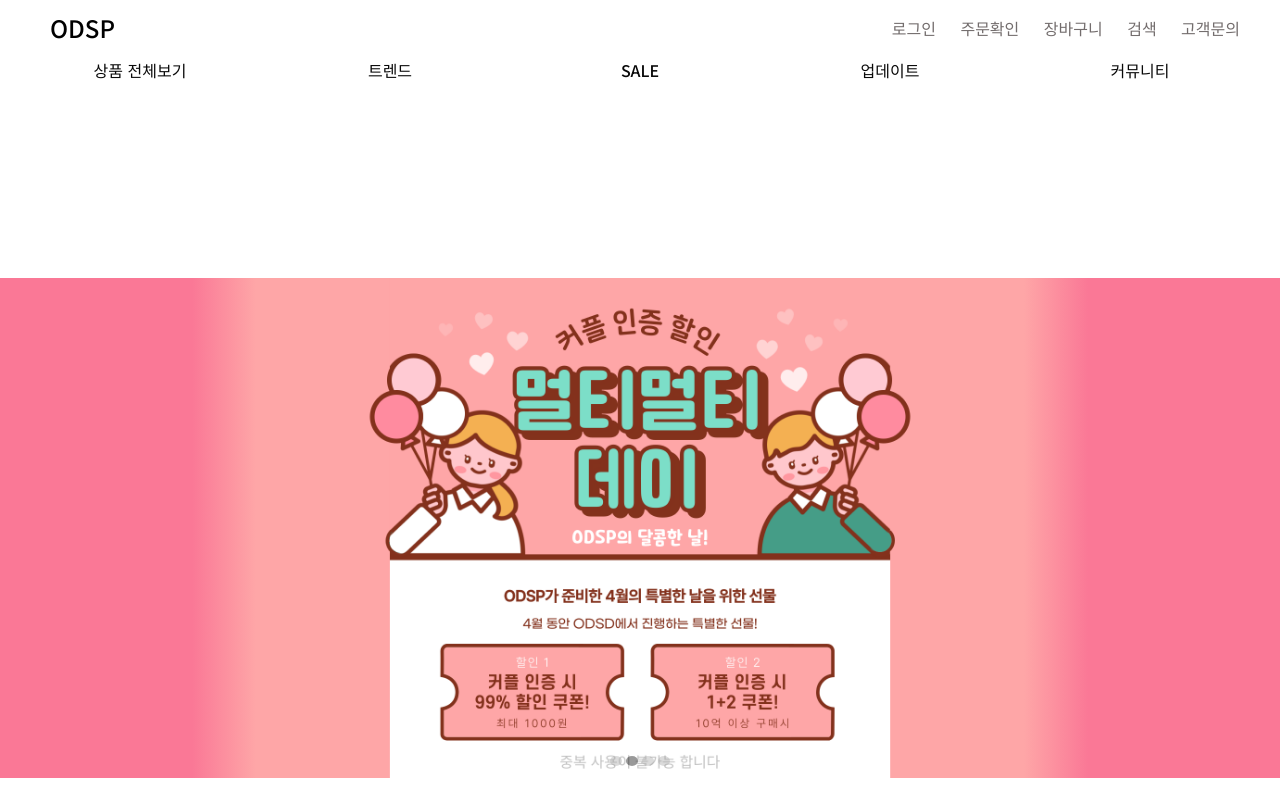
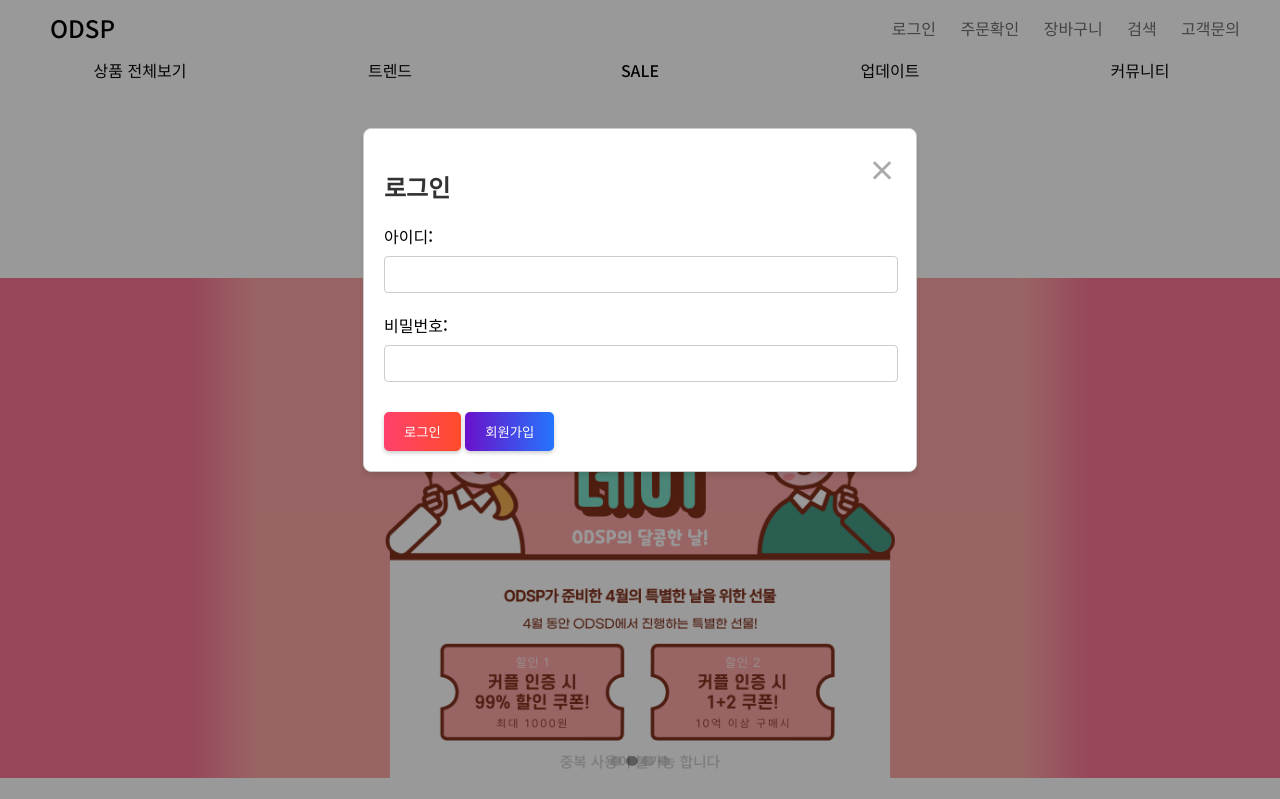
Before and after one commit to jun1378527/ONE_DAY_PROJECT_1st, a plain HTML site: page main.html in a window 1280 px wide. Both pictures are taken after a click on the link "로그인". Shown: the top 799 px of the page. Drawn offline with Linux system fonts and the light colour scheme.

Commit message:
login add

```diff
--- a/css/main.css
+++ b/css/main.css
@@ -231,6 +231,91 @@ footer {
     padding: 20px;
     background-color: gray;
 }
+.login-modal {
+    display: none;
+    position: fixed;
+    z-index: 1;
+    left: 0;
+    top: 0;
+    width: 100%;
+    height: 100%;
+    overflow: auto;
+    background-color: rgba(0,0,0,0.4);
+}
+
+.login-content {
+    background-color: #fff;
+    margin: 10% auto;
+    padding: 20px;
+    border: 1px solid #ccc;
+    width: 40%;
+    box-shadow: 0 4px 6px rgba(0, 0, 0, 0.1);
+    border-radius: 8px;
+}
+
+.close {
+    color: #aaaaaa;
+    float: right;
+    font-size: 28px;
+    font-weight: bold;
+}
+
+.close:hover,
+.close:focus {
+    color: #000;
+    text-decoration: none;
+    cursor: pointer;
+}
+
+h2 {
+    color: #333;
+    margin-bottom: 20px;
+}
+
+input[type="text"],
+input[type="password"] {
+    width: calc(100% - 20px);
+    padding: 10px;
+    margin-top: 8px;
+    margin-bottom: 20px;
+    border: 1px solid #ccc;
+    border-radius: 4px;
+}
+
+button[type="submit"] {
+    background-image: linear-gradient(to right, #ff416c 0%, #ff4b2b 100%);
+    color: white;
+    padding: 10px 20px;
+    border: none;
+    border-radius: 5px;
+    cursor: pointer;
+    transition: transform 0.2s ease-in-out, box-shadow 0.2s ease-in-out;
+    box-shadow: 0 2px 4px rgba(0, 0, 0, 0.2);
+}
+
+button[type="submit"]:hover {
+    transform: scale(1.05);
+    box-shadow: 0 4px 8px rgba(0, 0, 0, 0.3);
+}
+
+
+button[type="button"] {
+    background-image: linear-gradient(to right, #6a11cb 0%, #2575fc 100%);
+    color: white;
+    padding: 10px 20px;
+    border: none;
+    border-radius: 5px;
+    cursor: pointer;
+    transition: transform 0.2s ease-in-out, box-shadow 0.2s ease-in-out;
+    margin-top: 10px;
+    box-shadow: 0 2px 4px rgba(0, 0, 0, 0.2);
+}
+
+button[type="button"]:hover {
+    transform: scale(1.05);
+    box-shadow: 0 4px 8px rgba(0, 0, 0, 0.3);
+}
+
 @keyframes delay1s {
     0% {opacity: 0; transform: translate3d(0, -50px, 0)}
     100% {opacity: 1; transform: none}
--- a/js/main.js
+++ b/js/main.js
@@ -25,4 +25,24 @@ setInterval(() => {
   carousel.style.backgroundImage = `url(${pics[selected]})`;
   banner.className = "banner " + gradients[selected];
   btns[selected].classList.add("active");
-}, 5000);
+}, 7000);
+
+// 로그인 버튼 클릭 이벤트
+document
+  .getElementById("loginButton")
+  .addEventListener("click", function (event) {
+    event.preventDefault(); // 기본 이벤트를 방지합니다.
+    document.getElementById("loginModal").style.display = "block"; // 로그인 모달을 표시합니다.
+  });
+
+// 닫기 버튼 클릭 이벤트
+document.querySelector(".close").addEventListener("click", function () {
+  document.getElementById("loginModal").style.display = "none"; // 로그인 모달 숨김
+});
+
+// 윈도우 밖 클릭 시 로그인 창 닫기
+window.onclick = function (event) {
+  if (event.target == document.getElementById("loginModal")) {
+    document.getElementById("loginModal").style.display = "none";
+  }
+};
--- a/main.html
+++ b/main.html
@@ -15,7 +15,7 @@
         <header>
             <div class="logo">ODSP</div>
             <nav class="main-nav">
-                <a href="#">로그인</a>
+                <a href="#" id="loginButton">로그인</a>
                 <a href="#">주문확인</a>
                 <a href="#">장바구니</a>
                 <a href="#">검색</a>
@@ -133,6 +133,21 @@
             <p>© 2024-04-15 open. ODSD</p>
         </footer>
     </div>
+    <div id="loginModal" class="login-modal">
+        <div class="login-content">
+            <span class="close">&times;</span>
+            <h2>로그인</h2>
+            <form action="/submit-your-login" method="post">
+                <label for="username">아이디:</label>
+                <input type="text" id="username" name="username" required><br>
+                <label for="password">비밀번호:</label>
+                <input type="password" id="password" name="password" required><br>
+                <button type="submit">로그인</button>
+                <button type="button" onclick="location.href='/register'">회원가입</button>
+            </form>
+        </div>
+    </div>
+
     <script src="js/main.js"></script>
 </body>
 </html>
```
